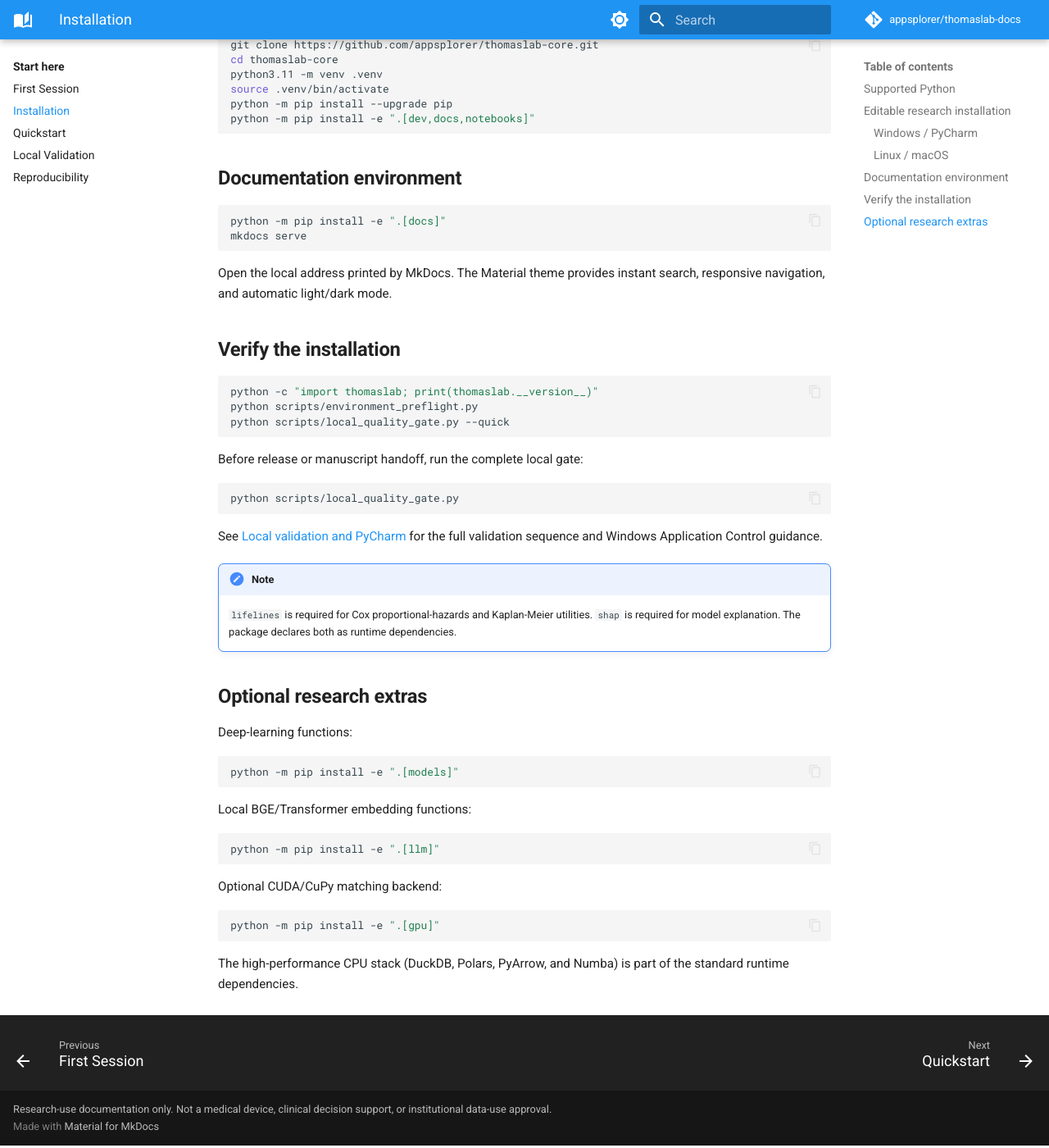
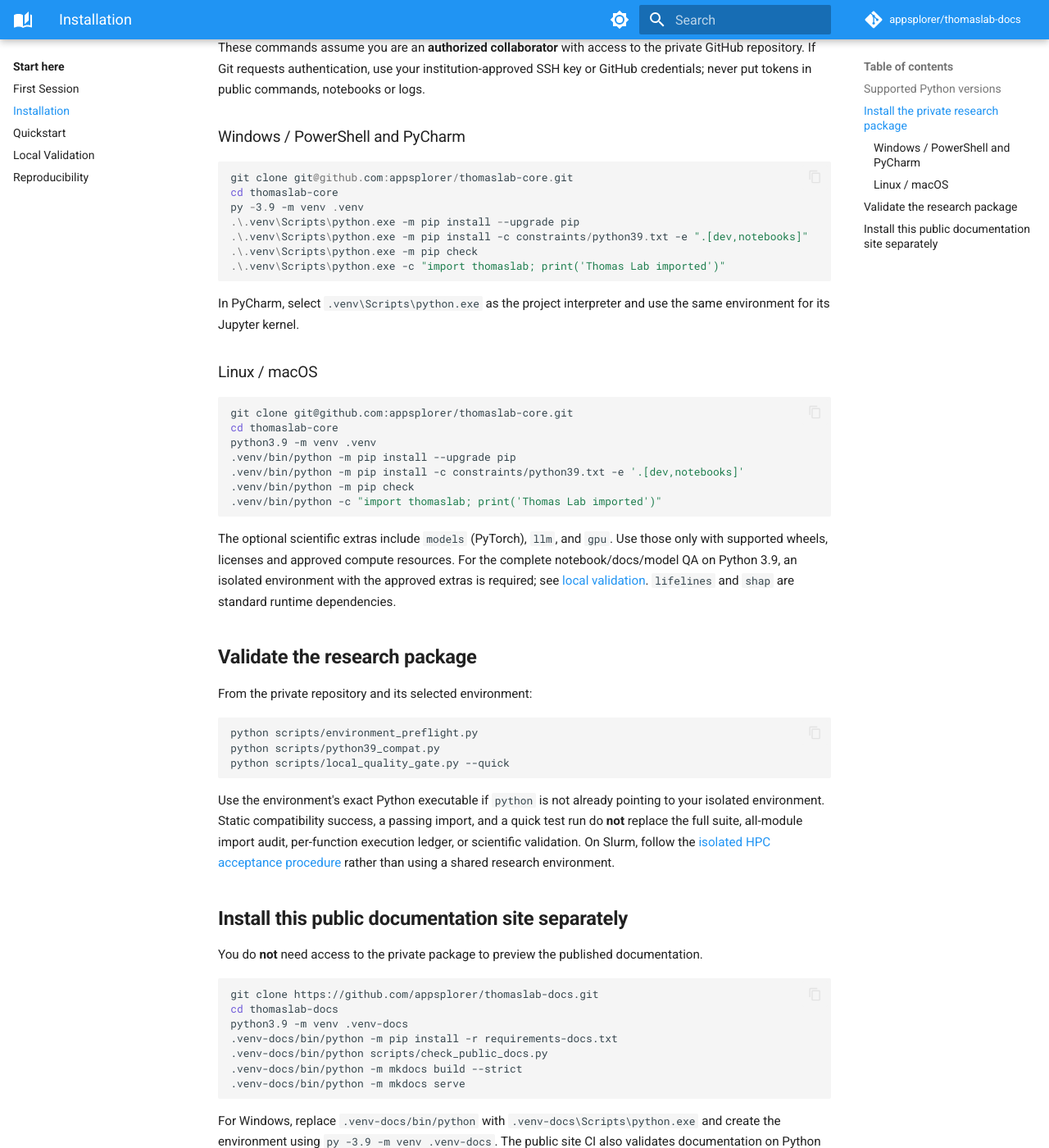
Before and after one commit to appsplorer/thomaslab-docs, an MkDocs documentation site: the page built from docs/getting-started/installation.md, in a window 1280 px wide and 1400 px high, scrolled down 636 px. Shown: the whole window at 82% size. Built offline with MkDocs 1.6.1 and Material for MkDocs 9.7.7, drawn with Linux system fonts in a browser that asks for light colours; comment, search, counter and statistics services are not loaded; some of the changed text lies outside the part shown.

Commit message:
docs: replace obsolete Python3.10 minimum with correct 3.9 installation and separate public docs build

````diff
--- a/docs/getting-started/installation.md
+++ b/docs/getting-started/installation.md
@@ -1,81 +1,74 @@
 # Installation
 
-## Supported Python
+The **research code** is maintained in the private `appsplorer/thomaslab-core` repository. This public documentation site is a separate, static MkDocs project. Access to the core repository requires authorization; publishing or building this handbook does not provide source-code or patient-data access.
 
-`thomaslab-core` requires Python **3.10 or newer**.
+## Supported Python versions
 
-## Editable research installation
+The private package declares **Python 3.9 or newer** (`requires-python = ">=3.9"`) and identifies Python **3.9, 3.10 and 3.11** in its package metadata. The examples here choose Python **3.9** to match the verified Herts HPC environment. Python 3.10 and 3.11 can be used in their own clean environments; future versions need their own compatibility checks.
 
-### Windows / PyCharm
+For Python 3.9, apply the private repository's [conservative version constraints](https://github.com/appsplorer/thomaslab-core/blob/audit/kaggle-hpc-final-20261021/constraints/python39.txt). The constraints are **not** a fully pinned lockfile; record resolved versions for reproducibility.
+
+See [Python compatibility](python-compatibility.md) and [HPC validation](../guides/hpc-python39.md).
+
+## Install the private research package
+
+These commands assume you are an **authorized collaborator** with access to the private GitHub repository. If Git requests authentication, use your institution-approved SSH key or GitHub credentials; never put tokens in public commands, notebooks or logs.
+
+### Windows / PowerShell and PyCharm
 
 ```powershell
-git clone https://github.com/appsplorer/thomaslab-core.git
+git clone git@github.com:appsplorer/thomaslab-core.git
 cd thomaslab-core
-py -3.11 -m venv .venv
-.\\.venv\\Scripts\\Activate.ps1
-python -m pip install --upgrade pip
-python -m pip install -e ".[dev,docs,notebooks]"
+py -3.9 -m venv .venv
+.\.venv\Scripts\python.exe -m pip install --upgrade pip
+.\.venv\Scripts\python.exe -m pip install -c constraints/python39.txt -e ".[dev,notebooks]"
+.\.venv\Scripts\python.exe -m pip check
+.\.venv\Scripts\python.exe -c "import thomaslab; print('Thomas Lab imported')"
 ```
 
-Set the PyCharm project interpreter to `.venv\\Scripts\\python.exe`.
+In PyCharm, select `.venv\Scripts\python.exe` as the project interpreter and use the same environment for its Jupyter kernel.
 
 ### Linux / macOS
 
 ```bash
-git clone https://github.com/appsplorer/thomaslab-core.git
+git clone git@github.com:appsplorer/thomaslab-core.git
 cd thomaslab-core
-python3.11 -m venv .venv
-source .venv/bin/activate
-python -m pip install --upgrade pip
-python -m pip install -e ".[dev,docs,notebooks]"
+python3.9 -m venv .venv
+.venv/bin/python -m pip install --upgrade pip
+.venv/bin/python -m pip install -c constraints/python39.txt -e '.[dev,notebooks]'
+.venv/bin/python -m pip check
+.venv/bin/python -c "import thomaslab; print('Thomas Lab imported')"
 ```
 
-## Documentation environment
+The optional scientific extras include `models` (PyTorch), `llm`, and `gpu`. Use those only with supported wheels, licenses and approved compute resources. For the complete notebook/docs/model QA on Python 3.9, an isolated environment with the approved extras is required; see [local validation](local-validation.md). `lifelines` and `shap` are standard runtime dependencies.
+
+## Validate the research package
+
+From the private repository and its selected environment:
 
 ```bash
-python -m pip install -e ".[docs]"
-mkdocs serve
-```
-
-Open the local address printed by MkDocs. The Material theme provides instant search, responsive navigation, and automatic light/dark mode.
-
-## Verify the installation
-
-```bash
-python -c "import thomaslab; print(thomaslab.__version__)"
 python scripts/environment_preflight.py
+python scripts/python39_compat.py
 python scripts/local_quality_gate.py --quick
 ```
 
-Before release or manuscript handoff, run the complete local gate:
+Use the environment's exact Python executable if `python` is not already pointing to your isolated environment. Static compatibility success, a passing import, and a quick test run do **not** replace the full suite, all-module import audit, per-function execution ledger, or scientific validation. On Slurm, follow the [isolated HPC acceptance procedure](../guides/hpc-python39.md) rather than using a shared research environment.
+
+## Install this public documentation site separately
+
+You do **not** need access to the private package to preview the published documentation.
 
 ```bash
-python scripts/local_quality_gate.py
+git clone https://github.com/appsplorer/thomaslab-docs.git
+cd thomaslab-docs
+python3.9 -m venv .venv-docs
+.venv-docs/bin/python -m pip install -r requirements-docs.txt
+.venv-docs/bin/python scripts/check_public_docs.py
+.venv-docs/bin/python -m mkdocs build --strict
+.venv-docs/bin/python -m mkdocs serve
 ```
 
-See [Local validation and PyCharm](local-validation.md) for the full validation sequence and Windows Application Control guidance.
+For Windows, replace `.venv-docs/bin/python` with `.venv-docs\Scripts\python.exe` and create the environment using `py -3.9 -m venv .venv-docs`. The public site CI also validates documentation on Python 3.11 separately; that is a build interpreter choice, **not** the minimum version for the research package.
 
-!!! note
-    `lifelines` is required for Cox proportional-hazards and Kaplan-Meier utilities. `shap` is required for model explanation. The package declares both as runtime dependencies.
-
-## Optional research extras
-
-Deep-learning functions:
-
-```bash
-python -m pip install -e ".[models]"
-```
-
-Local BGE/Transformer embedding functions:
-
-```bash
-python -m pip install -e ".[llm]"
-```
-
-Optional CUDA/CuPy matching backend:
-
-```bash
-python -m pip install -e ".[gpu]"
-```
-
-The high-performance CPU stack (DuckDB, Polars, PyArrow, and Numba) is part of the standard runtime dependencies.
+!!! warning "Scientific and institutional approvals are separate"
+    Software installation never grants EHR/claims/PGx access, patient-level analysis permission, IRB/DUA clearance, externally reviewed gold mappings or publication-ready scientific methods.
````
